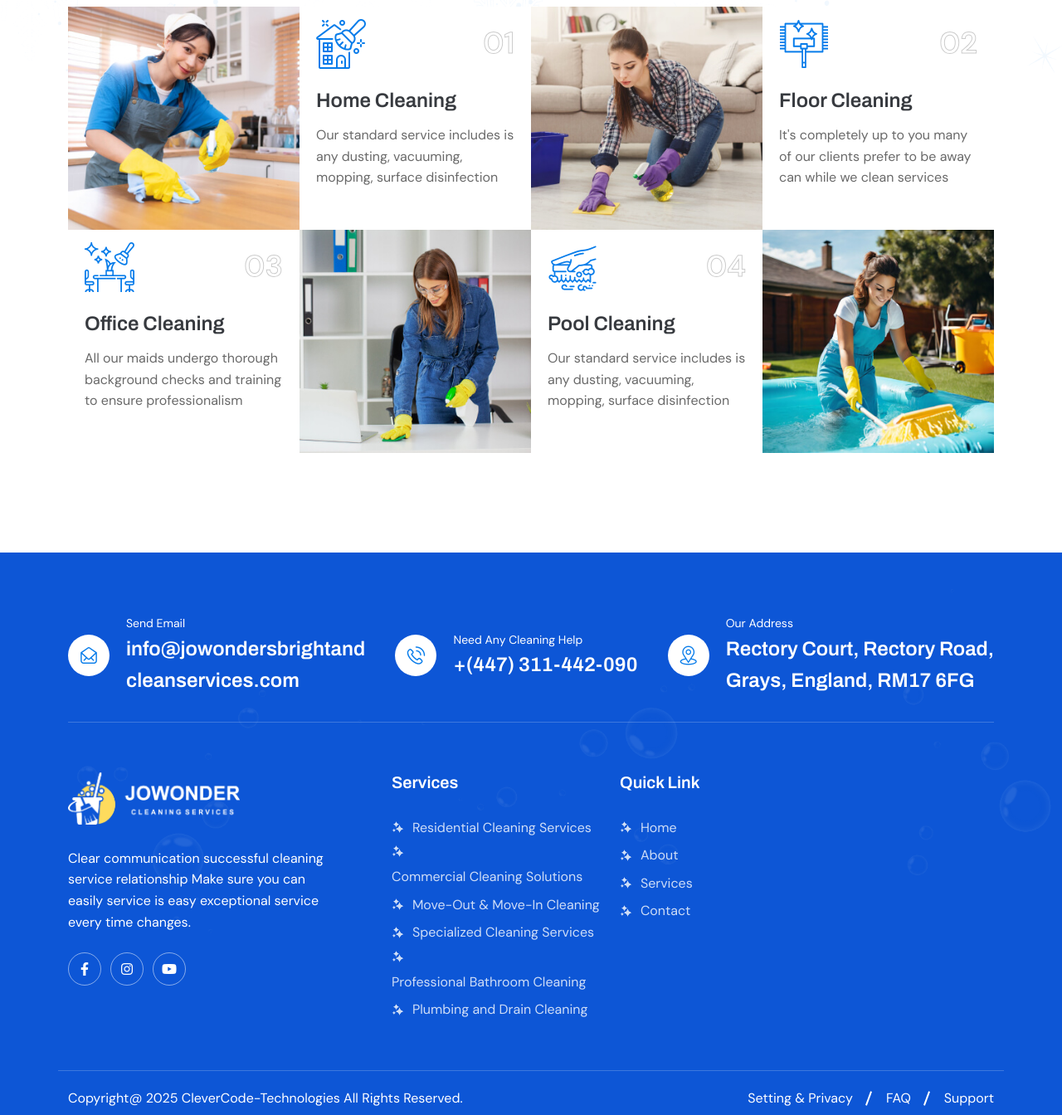
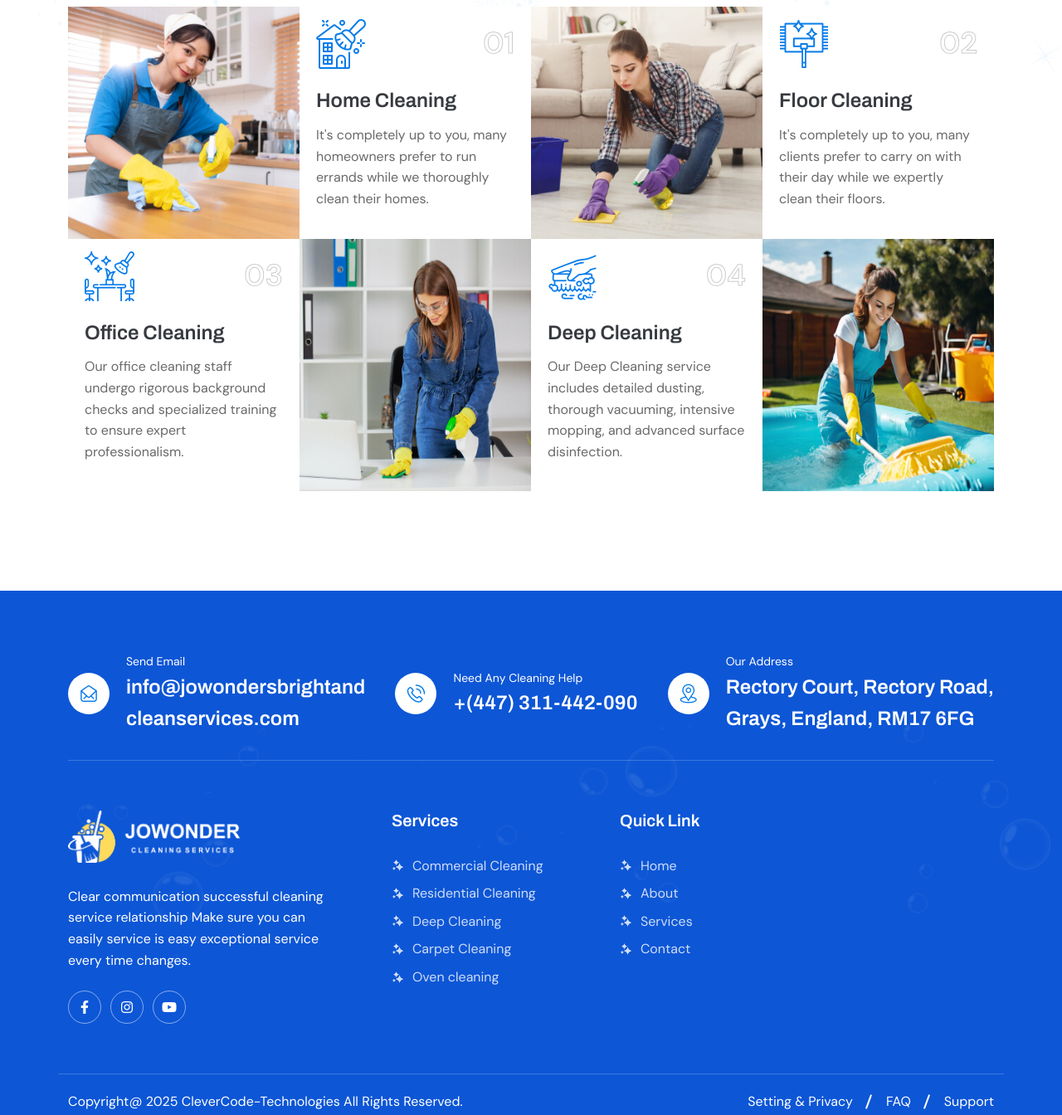
Before and after one commit to Chris-Imade/jwondersb-c, a plain HTML site: page service.html in a window 1280 px wide. Shown: the part 610-1954 px from the top of the page at 83% size. Drawn offline with Linux system fonts and the light colour scheme.

Commit message:
making updates

```diff
--- a/service.html
+++ b/service.html
@@ -435,8 +435,7 @@
                       <a href="service-details.html">Home Cleaning</a>
                     </h4>
                     <p class="tj-service-2-paragraph">
-                      Our standard service includes is any dusting, vacuuming,
-                      mopping, surface disinfection
+                      It's completely up to you, many homeowners prefer to run errands while we thoroughly clean their homes.
                     </p>
                   </div>
                 </div>
@@ -465,8 +464,7 @@
                       <a href="service-details.html">Floor Cleaning</a>
                     </h4>
                     <p class="tj-service-2-paragraph">
-                      It's completely up to you many of our clients prefer to be
-                      away can while we clean services
+                      It's completely up to you, many clients prefer to carry on with their day while we expertly clean their floors.
                     </p>
                   </div>
                 </div>
@@ -495,8 +493,7 @@
                       <a href="service-details.html">Office Cleaning</a>
                     </h4>
                     <p class="tj-service-2-paragraph">
-                      All our maids undergo thorough background checks and
-                      training to ensure professionalism
+                      Our office cleaning staff undergo rigorous background checks and specialized training to ensure expert professionalism.
                     </p>
                   </div>
                 </div>
@@ -522,11 +519,10 @@
                   </div>
                   <div class="tj-service-2-content">
                     <h4 class="tj-service-2-title">
-                      <a href="service-details.html">Pool Cleaning</a>
+                      <a href="service-details.html">Deep Cleaning</a>
                     </h4>
                     <p class="tj-service-2-paragraph">
-                      Our standard service includes is any dusting, vacuuming,
-                      mopping, surface disinfection
+                      Our Deep Cleaning service includes detailed dusting, thorough vacuuming, intensive mopping, and advanced surface disinfection.
                     </p>
                   </div>
                 </div>
@@ -649,38 +645,27 @@
                   <ul>
                     <li>
                       <a href="index.html#">
-                        <span><i class="flaticon-start"></i></span> Residential
-                        Cleaning Services
+                        <span><i class="flaticon-start"></i></span> Commercial Cleaning
                       </a>
                     </li>
                     <li>
                       <a href="index.html#">
-                        <span><i class="flaticon-start"></i></span> Commercial
-                        Cleaning Solutions
+                        <span><i class="flaticon-start"></i></span>Residential Cleaning
                       </a>
                     </li>
                     <li>
                       <a href="index.html#">
-                        <span><i class="flaticon-start"></i></span> Move-Out &
-                        Move-In Cleaning
+                        <span><i class="flaticon-start"></i></span> Deep Cleaning
                       </a>
                     </li>
                     <li>
                       <a href="index.html#">
-                        <span><i class="flaticon-start"></i></span> Specialized
-                        Cleaning Services
+                        <span><i class="flaticon-start"></i></span> Carpet Cleaning
                       </a>
                     </li>
                     <li>
                       <a href="index.html#">
-                        <span><i class="flaticon-start"></i></span> Professional
-                        Bathroom Cleaning
-                      </a>
-                    </li>
-                    <li>
-                      <a href="index.html#">
-                        <span><i class="flaticon-start"></i></span> Plumbing and
-                        Drain Cleaning
+                        <span><i class="flaticon-start"></i></span> Oven cleaning
                       </a>
                     </li>
                   </ul>
```
Also changed, not shown: about.html (+5 -16 lines), contact.html (+32 -28 lines), index.html (+5 -16 lines), team.html (+10 -21 lines).
